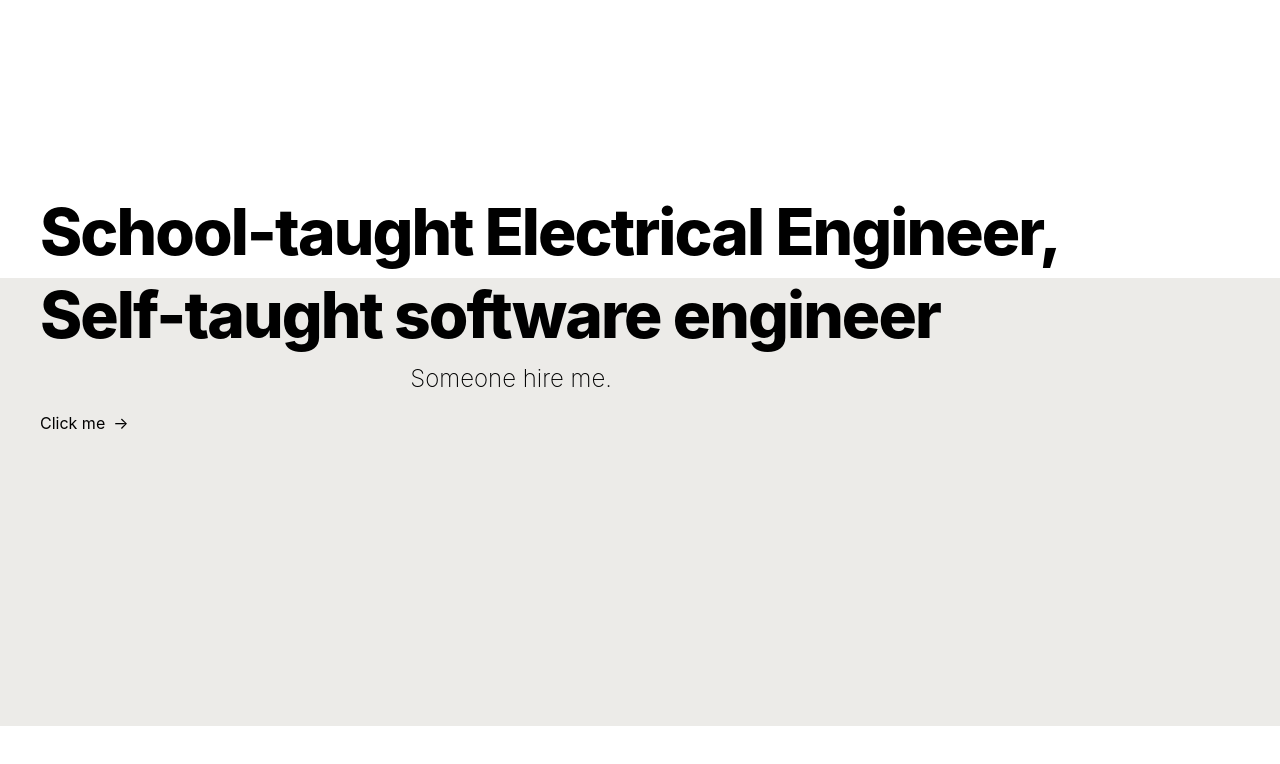
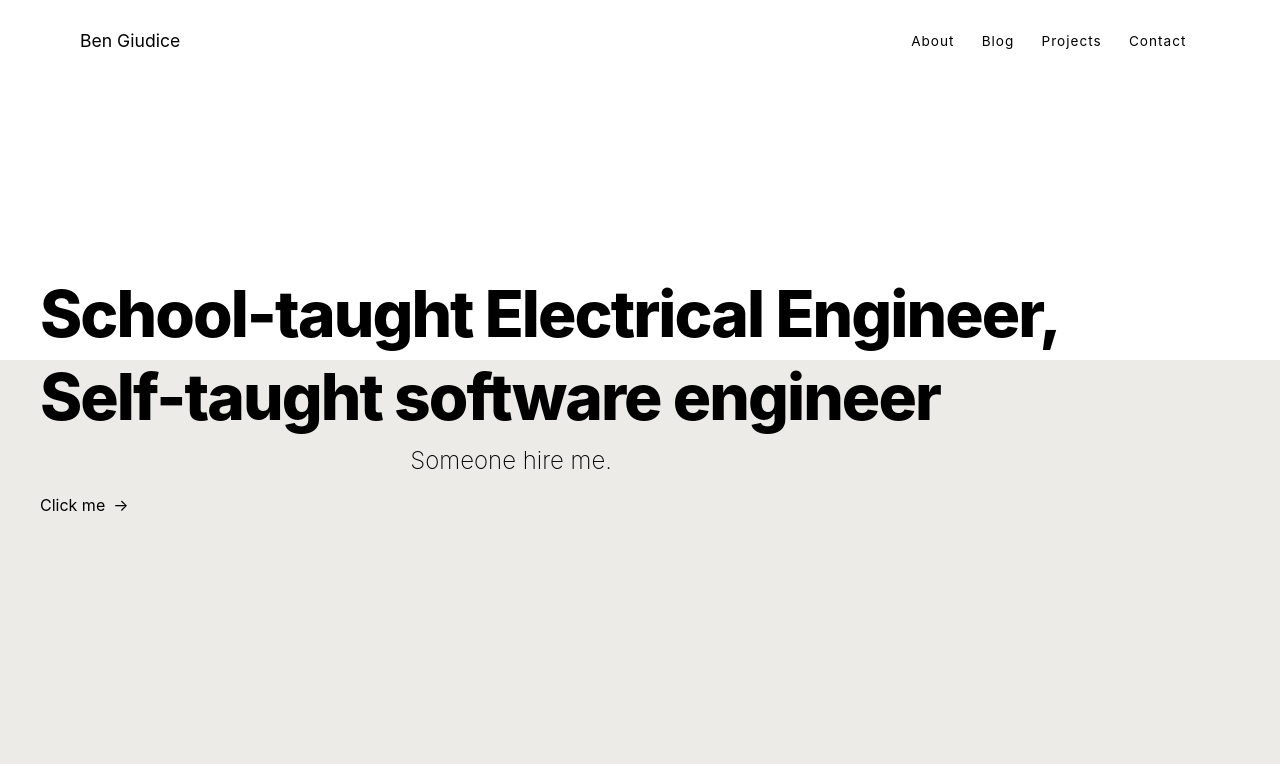
Before and after one commit to bengiudice/portfolio, a SvelteKit app: page / in a window 1280 px wide. Shown: the top 764 px of the page. Built offline with nearby package versions, Linux system fonts and the light colour scheme.

Commit message:
Refactor main page as container-slot via layout

```diff
--- /dev/null
+++ b/src/routes/+layout.svelte
@@ -0,0 +1,22 @@
+<nav>
+    <div class="nav-container">
+        <a href="/" class="nav-logo" title="Back to Homepage">Ben Giudice</a>
+        <div class="nav-links">
+            <a href="/about" class="link">About</a>
+            <a href="/blog" class="link">Blog</a>
+            <a href="/projects" class="link">Projects</a>
+            <a href="/contact" class="link">Contact</a>
+        </div>
+    </div>
+</nav>
+
+<div class="container">
+    <slot></slot>
+</div>
+
+<style>
+    .container {
+        max-width: 1400px;
+        margin: 50px auto;
+    }
+</style>
```
